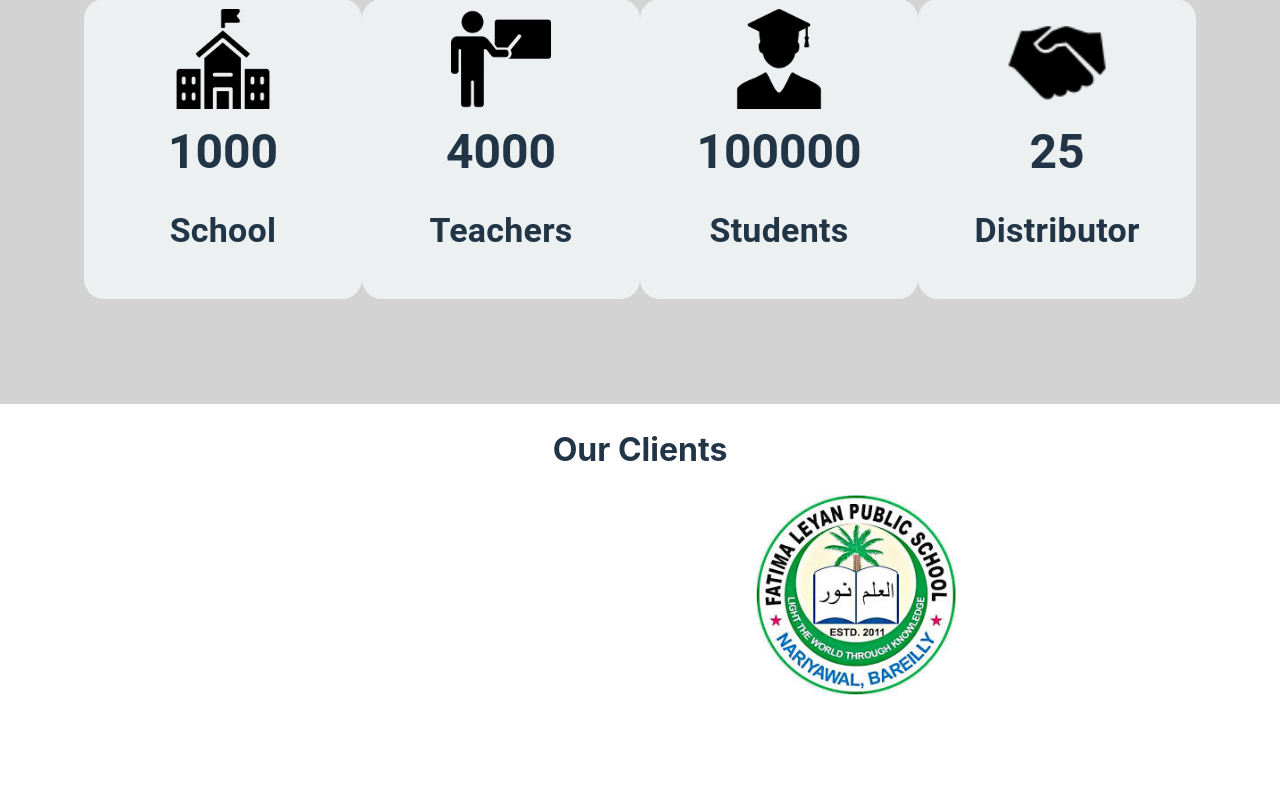
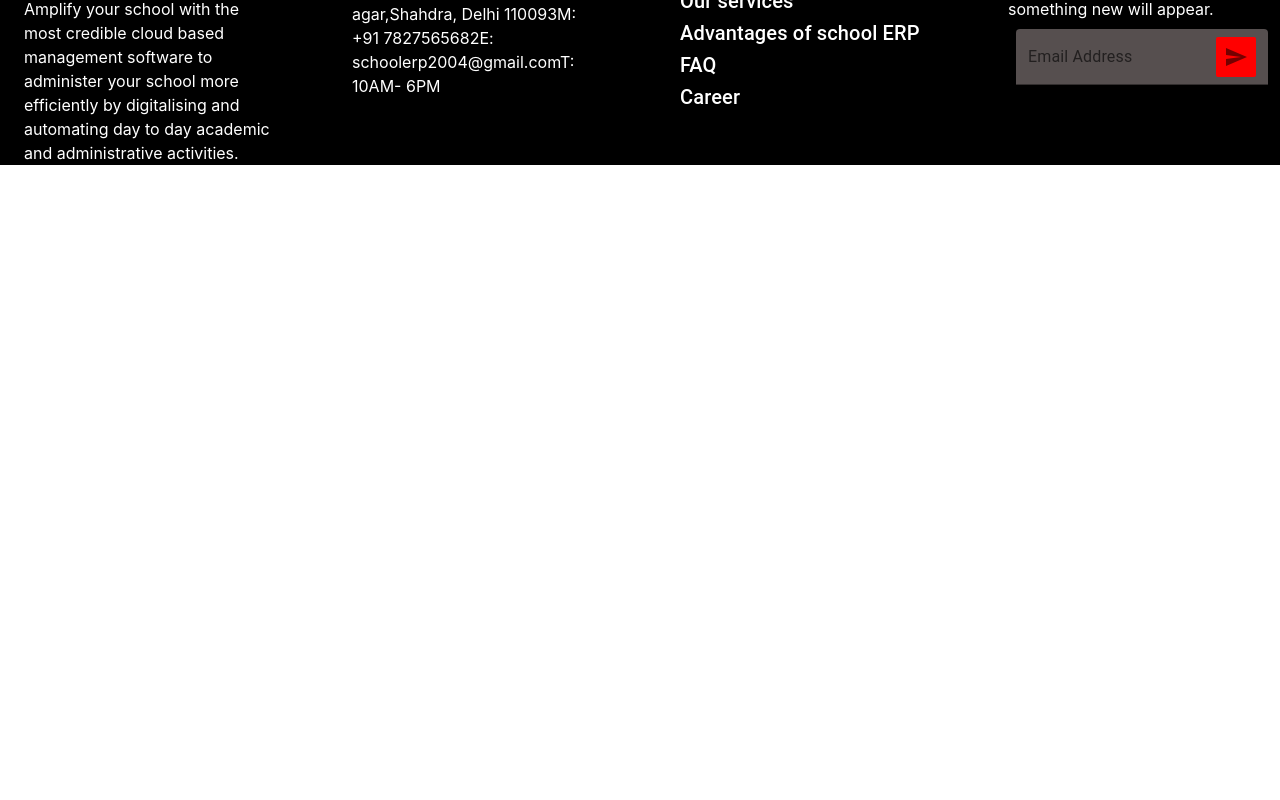
Before and after one commit to ahmadaafaq/skolar-erp, a React (Vite) app: page / in a window 1280 px wide. Shown: the part 1240-2040 px from the top of the page. After the commit the page ends 1405 px from the top, so only its background shows below. Built offline with nearby package versions, Linux system fonts and the light colour scheme.

Commit message:
created two component at home

```diff
--- a/src/components/card/Card.jsx
+++ b/src/components/card/Card.jsx
@@ -30,9 +30,6 @@ export default function BasicCard(props) {
           <Typography variant="body2" color="text.secondary">
             {props.text}
           </Typography>
-          <Typography variant="body2" color="text.secondary">
-            {props?.num}
-          </Typography>
         </CardContent>
       </CardActionArea>
     </Card>
--- a/src/components/home/Home.jsx
+++ b/src/components/home/Home.jsx
@@ -2,9 +2,7 @@ import CardContainer from "../cardContainer/CardContainer";
 import ImgCarousel from "../carousel/Carousel";
 import ProductAndService from "../productAndService/ProductAndService";
 
-import { cardData, sliderData, dataFact, clientsData } from "../../data/data";
-import Fact from "../fact and figer/Fact";
-import Clients from "../clientsdata/Clients";
+import { cardData, sliderData } from "../../data/data";
 
 export default function Home() {
     return (
@@ -12,8 +10,6 @@ export default function Home() {
             <ImgCarousel sliderImages={sliderData} />
             <CardContainer cardData={cardData} />
             <ProductAndService />
-            <Fact dataFact={dataFact}/>
-            <Clients clientsData={clientsData}/>
         </>
     )
 }
--- a/src/data/data.js
+++ b/src/data/data.js
@@ -81,47 +81,5 @@ const pages = [
     href: "/contact",
   },
 ];
-const dataFact = [
-  {
-    title: "School",
-    img: "/school.png",
-    num:"1000"
-  },
-  {
-    title: "Teachers",
-    img: "/teacher.png",
-    num:"4000"
-  },
-  {
-    title: "Students",
-    img: "/student.png",
-    num:"100000"
-  },
-  {
-    title:'Distributor',
-    img: '/handshake.png',
-    num:"25"
-  }
-];
-const clientsData=[
-  {
-    img:"/image1.png"
-  },
-  {
-    img:"/image2.jpg"
-  },
-  {
-    img:"/image3.jpg"
-  },
-  {
-    img:"/image4.jpg"
-  },
-  {
-    img:"/image5.jpg"
-  },
-  {
-    img:"/image6.jpg"
-  },
-]
 
-export { sliderData, cardData, pages ,dataFact, clientsData};
+export { sliderData, cardData, pages };
```
